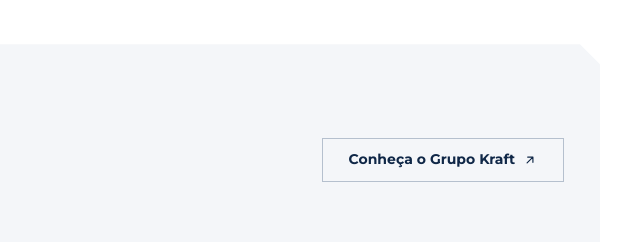
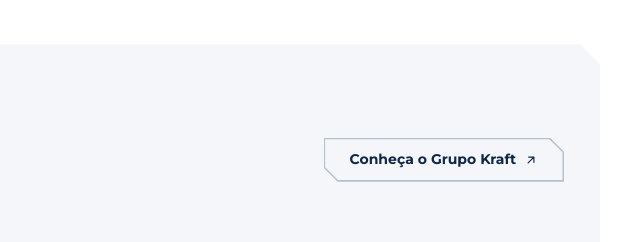
Before and after one commit to lution-dev/site-nexafiscal, a plain HTML site: page index.html in a window 1280 px wide. Shown: the part 4840-5082 px from the top of the page, 640-1280 px from the left. Drawn offline with Linux system fonts and the light colour scheme.

Commit message:
Parceira técnica: botão com corte diagonal e contorno, seguindo o padrão visual do site
Co-Authored-By: Claude Sonnet 5.5 <noreply@anthropic.com>
Claude-Session: https://claude.ai/code/session_01S1JndCL6VsgvjRjjjD9Wew

```diff
--- a/index.html
+++ b/index.html
@@ -331,7 +331,7 @@
 <p style="font-size: 16.5px; color: #4A5B73; max-width: 560px;">Parceira da Nexa Fiscal, o Grupo Kraft reúne equipe jurídica e contábil, com mais de 20 anos no mercado nacional, e cuida de toda a parte técnica da operação.</p>
 </div>
 <div style="flex: 0 0 auto;">
-<a class="nb-btn nb-btn-line" href="https://www.grupokraft.net/" target="_blank" rel="noopener" style="clip-path: none; min-height: 44px; font-size: 14px; gap: 8px;">Conheça o Grupo Kraft <svg aria-hidden="true" width="14" height="14" viewBox="0 0 24 24" fill="none" stroke="currentColor" stroke-width="2" stroke-linecap="round" stroke-linejoin="round"><path d="M7 17 17 7M8 7h9v9"></path></svg></a>
+<a class="nb-btn nb-btn-line" href="https://www.grupokraft.net/" target="_blank" rel="noopener" style="min-height: 44px; font-size: 14px; gap: 8px;">Conheça o Grupo Kraft <svg aria-hidden="true" width="14" height="14" viewBox="0 0 24 24" fill="none" stroke="currentColor" stroke-width="2" stroke-linecap="round" stroke-linejoin="round"><path d="M7 17 17 7M8 7h9v9"></path></svg></a>
 </div>
 </div>
 </div>
--- a/styles.css
+++ b/styles.css
@@ -53,6 +53,9 @@ a{color:#0F7C82}a:hover{color:#0F2747}
 .nb-m{display:none}
 .nb-logo-ic{display:none}
 .nb-par{position:relative;background:#F4F6F9}
+.nb-par .nb-btn-line{position:relative;isolation:isolate;border:0;background:#B5C0CE;transition:background .2s}
+.nb-par .nb-btn-line::before{content:"";position:absolute;inset:1.5px;z-index:-1;background:#F4F6F9;clip-path:polygon(0 0,calc(100% - var(--cut-s) + .9px) 0,100% calc(var(--cut-s) - .9px),100% 100%,calc(var(--cut-s) - .9px) 100%,0 calc(100% - var(--cut-s) + .9px))}
+.nb-par .nb-btn-line:hover{background:#0F2747}
 .nb-faq-list{counter-reset:q}
 .nb-faq details{margin-bottom:10px;background:#F4F6F9;clip-path:polygon(0 0,calc(100% - 16px) 0,100% 16px,100% 100%,16px 100%,0 calc(100% - 16px));transition:background .2s}
 .nb-faq details[open]{background:#E2F1F2}
```
